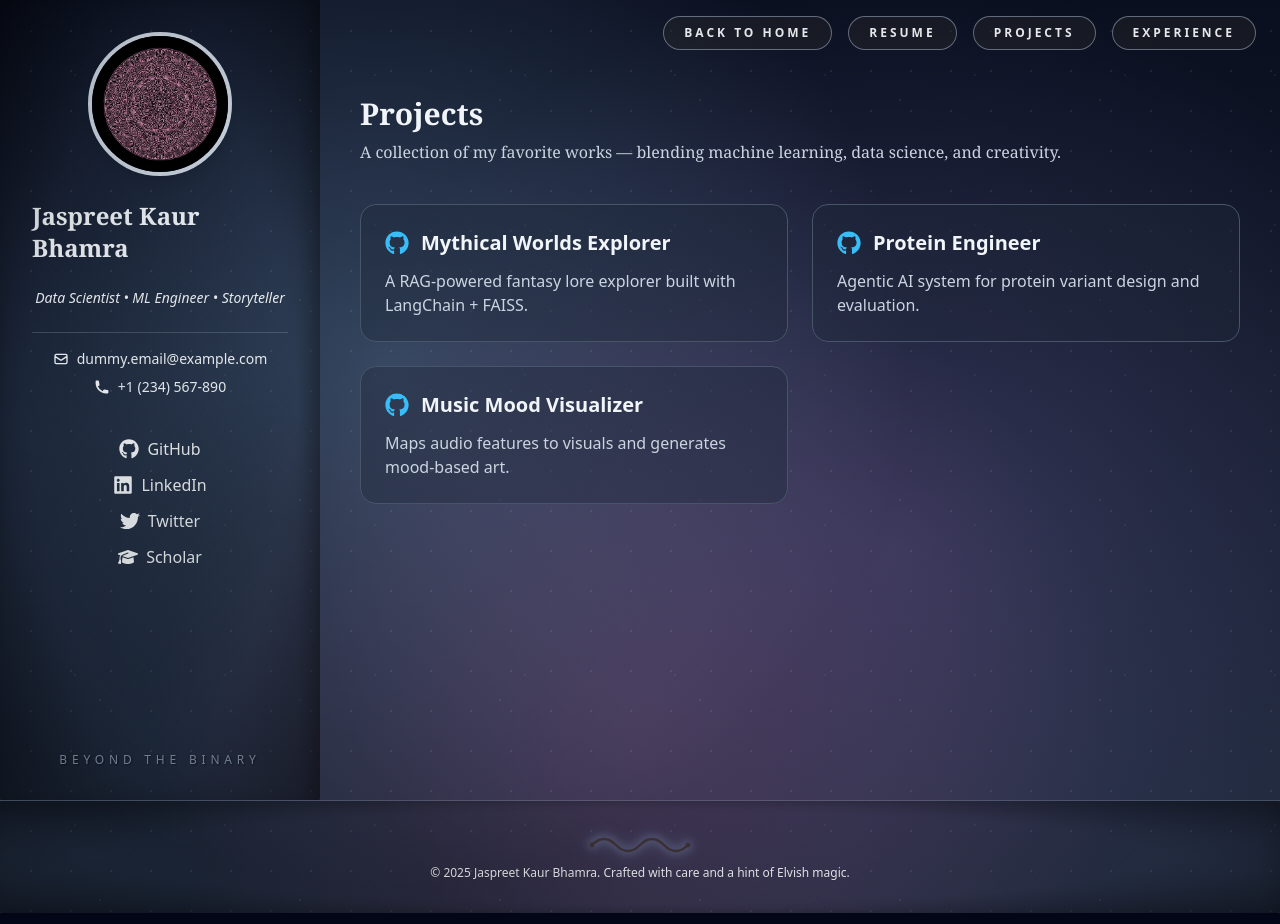
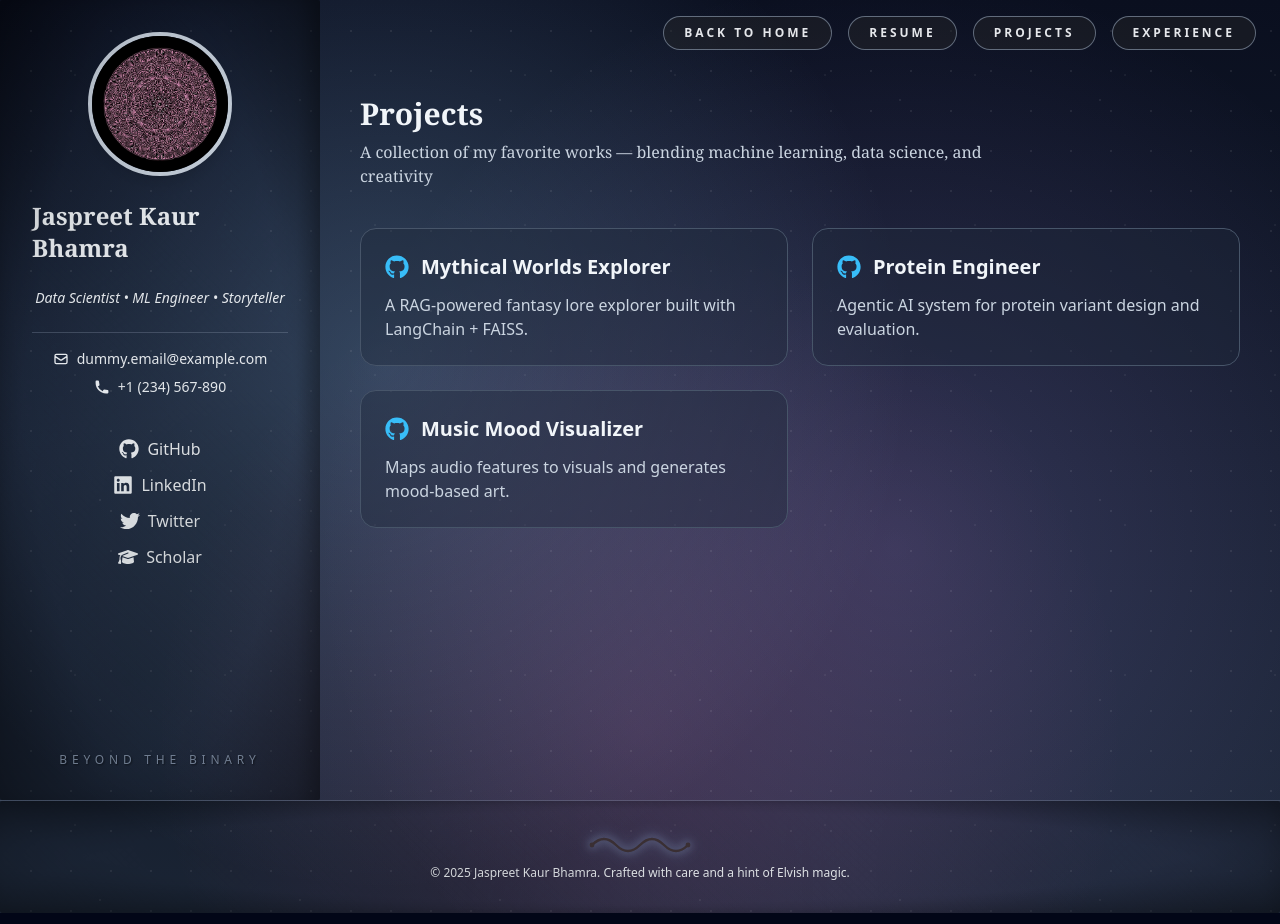
Before and after one commit to jaspreetbhamra/jaspreetbhamra.github.io, a React (Vite) app: page /projects in a window 1280 px wide. Built offline with nearby package versions, Linux system fonts and the light colour scheme.

Commit message:
[wip] upd layout

```diff
--- a/src/pages/Experience.jsx
+++ b/src/pages/Experience.jsx
@@ -1,5 +1,6 @@
 import Footer from "../components/Footer"
 import Navbar from "../components/Navbar"
+import PageLayout from "../components/PageLayout"
 import Sidebar from "../components/Sidebar"
 
 const experiences = [
@@ -30,16 +31,7 @@ const textFontClass = 'font-english-display'
 
 const Experience = () => {
   return (
-    <div className={`relative min-h-screen theme-dark theme-overlay`}>
-        <Navbar />
-
-        {/* Content wrapper */}
-        <div className="relative z-10 flex min-h-screen flex-col lg:flex-row">
-            {/* Sidebar (reuse component) */}
-            <Sidebar textColorClass="text-slate-100" headingFontClass={textFontClass} />
-            {/* <main className="flex-1 p-10 flex flex-col gap-10"> */}
-            <main className="flex-1 px-6 sm:px-10 flex flex-col gap-10 mt-16 sm:mt-24">
-                {/* Blurb */}
+    <PageLayout>
         <section className={`text-center lg:text-left ${textFontClass}`}>
             <h1 className="text-3xl font-bold text-slate-100 mb-2">Experience</h1>
             <p className="text-slate-300">
@@ -66,10 +58,7 @@ const Experience = () => {
                 </a>
             ))}
         </section>
-            </main>
-        </div>
-        <Footer />
-    </div>
+    </PageLayout>
   )
 }
 
--- a/src/pages/Projects.jsx
+++ b/src/pages/Projects.jsx
@@ -1,9 +1,5 @@
 import { FaGithub } from "react-icons/fa"
-import Sidebar from "../components/Sidebar"
-import { Link } from "react-router-dom"
-import Navbar from "../components/Navbar"
-import Footer from "../components/Footer"
-
+import PageLayout from "../components/PageLayout"
 
 const projects = [
   {
@@ -23,24 +19,14 @@ const projects = [
   },
 ]
 
-const textFontClass = 'font-english-display'
-
 const Projects = () => {
   return (
-    <div className={`relative min-h-screen theme-dark theme-overlay`}>
-        <Navbar />
-
-        {/* Content wrapper */}
-        <div className="relative z-10 flex min-h-screen flex-col lg:flex-row">
-            {/* Sidebar (reuse component) */}
-            <Sidebar textColorClass="text-slate-100" headingFontClass={textFontClass} />
-            {/* <main className="flex-1 p-10 flex flex-col gap-10"> */}
-            <main className="flex-1 px-6 sm:px-10 flex flex-col gap-10 mt-16 sm:mt-24">
+    <PageLayout>
       {/* Blurb */}
-                <section className={`text-center lg:text-left ${textFontClass}`}>
+      <section className="text-center lg:text-left font-display">
         <h1 className="text-3xl font-bold text-slate-100 mb-2">Projects</h1>
-                <p className="text-slate-300">
-                    A collection of my favorite works — blending machine learning, data science, and creativity.
+        <p className="text-slate-300 max-w-2xl">
+          A collection of my favorite works — blending machine learning, data science, and creativity
         </p>
       </section>
 
@@ -62,10 +48,7 @@ const Projects = () => {
           </a>
         ))}
       </section>
-            </main>
-        </div>
-        <Footer />
-    </div>
+    </PageLayout>
   )
 }
 
--- a/src/styles/global.css
+++ b/src/styles/global.css
@@ -460,3 +460,27 @@ a {
 /* nav.sticky {
   box-shadow: 0 2px 6px rgba(0,0,0,0.25);
 } */
+
+
+/* Fluid font based on display size */
+@layer utilities {
+  .text-fluid-sm {
+    font-size: clamp(0.9rem, 0.85rem + 0.2vw, 1rem);
+  }
+
+  .text-fluid-base {
+    font-size: clamp(1rem, 0.95rem + 0.4vw, 1.2rem);
+  }
+
+  .text-fluid-lg {
+    font-size: clamp(1.25rem, 1rem + 0.8vw, 1.75rem);
+  }
+
+  .text-fluid-xl {
+    font-size: clamp(1.5rem, 1.2rem + 1.2vw, 2.5rem);
+  }
+
+  .text-fluid-2xl {
+    font-size: clamp(2rem, 1.5rem + 2vw, 3.5rem);
+  }
+}
```
Lines whose indentation alone changed are shown as unchanged.
